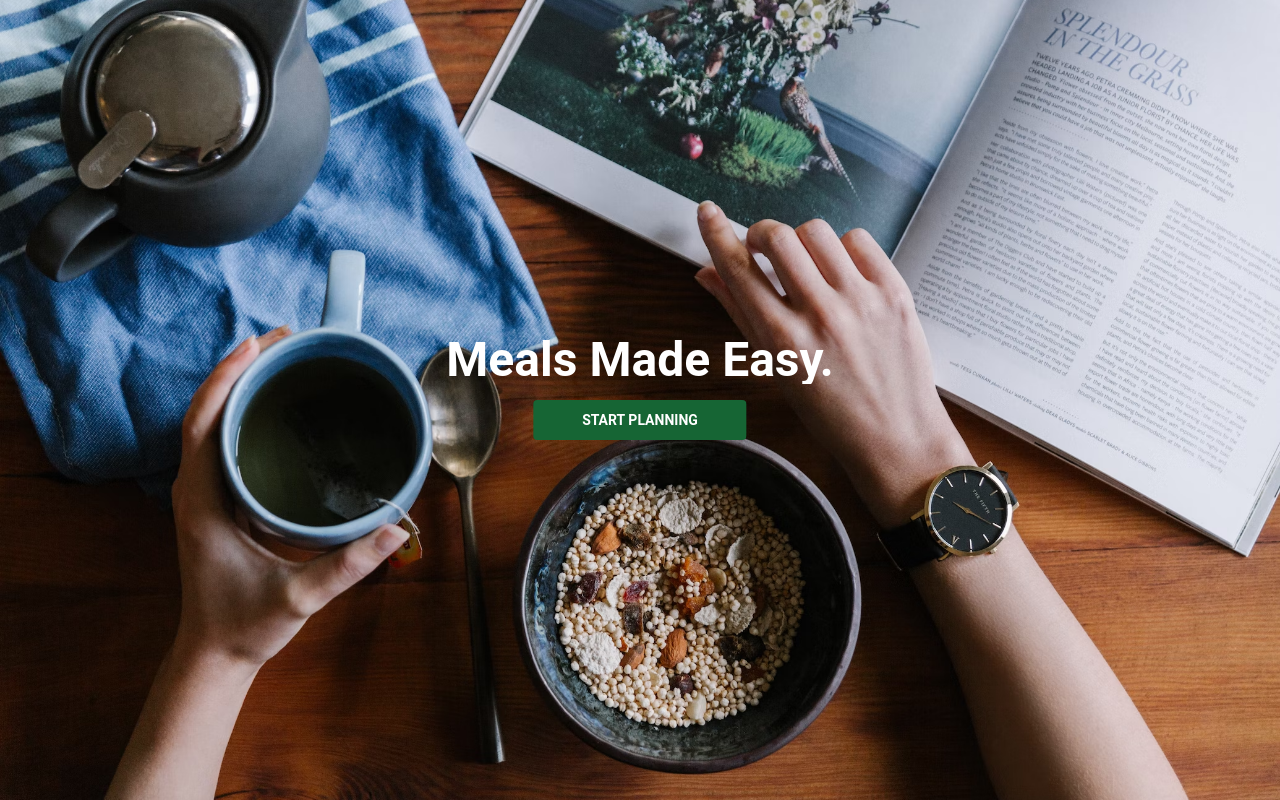
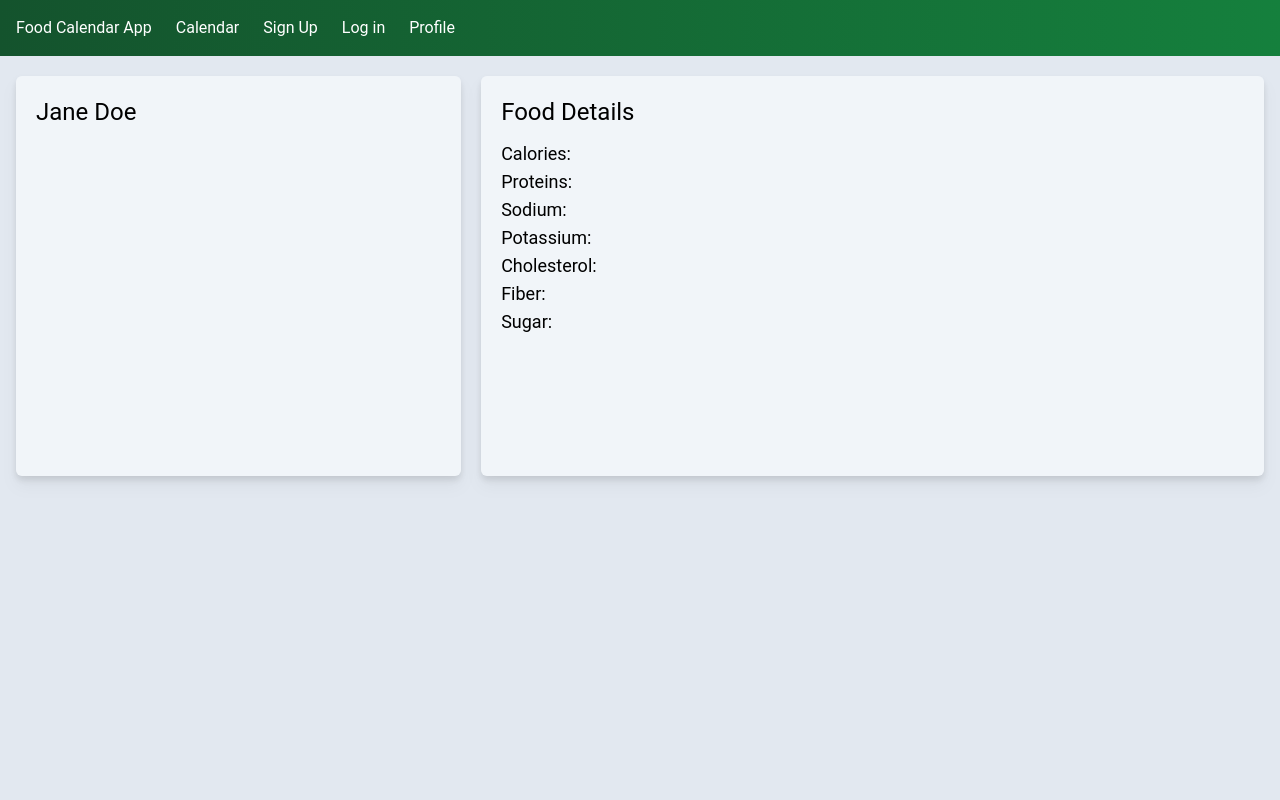
Before and after one commit to food-calendar-app/frontend2, a React (Create React App) app: page /profile in a window 1280 px wide. Shown: the top 800 px of the page. Built offline with nearby package versions, Linux system fonts and the light colour scheme.

Commit message:
add navbar and

```diff
--- a/package.json
+++ b/package.json
@@ -10,6 +10,7 @@
     "dayjs": "^1.11.6",
     "react": "^18.2.0",
     "react-dom": "^18.2.0",
+    "react-router-dom": "^6.4.5",
     "react-scripts": "5.0.1",
     "react-select": "^5.6.1",
     "web-vitals": "^2.1.4"
--- a/src/App.css
+++ b/src/App.css
@@ -49,21 +49,4 @@ body, html {
 
 .mme {
   top: 45%;
-  overflow: hidden; /* Typewriter effect found online, ensures the content is not revealed until the animation */
-  white-space: nowrap; /* Keeps the content on a single line */
-  margin: 0 auto; /* Gives that scrolling effect as the typing happens */
-  animation:
-    typing 3.5s steps(40, end),
-    blink-caret .85s step-end infinite;
 }
-
-/* The typing effect */
-@keyframes typing {
-  from { width: 0 }
-  to { width: 100% }
-}
-
-/* The typewriter cursor effect */
-@keyframes blink-caret {
-  from, to { border-color: transparent }
-}
--- a/src/App.js
+++ b/src/App.js
@@ -5,32 +5,67 @@ import Calendar from "./components/Calendar";
 import SignUp from "./components/SignUp";
 import LogIn from "./components/LogIn";
 import HomePage from "./components/HomePage";
+import { BrowserRouter, Routes, Route, NavLink } from "react-router-dom";
+import Profile from "./components/Profile";
 
+
+function Navigation(props) {
+  return (
+    <div className="container p-4 text-white max-w-full	bg-gradient-to-r from-green-900 to-green-700 drop-shadow-md">
+      <ul class="flex">
+      <li class="mr-6">
+          <NavLink to="/">
+            Food Calendar App
+          </NavLink>
+        </li>
+        <li class="mr-6 hover:text-slate-400">
+          <NavLink to="/calendar">
+            Calendar
+          </NavLink>
+        </li>
+        <li class="mr-6 hover:text-slate-400">
+          <NavLink to="/sign-up">
+            Sign Up
+          </NavLink>
+        </li>
+        <li class="mr-6 hover:text-slate-400">
+          <NavLink to="/login">
+            Log in
+          </NavLink>
+        </li>
+        <li class="mr-6 hover:text-slate-400">
+          <NavLink to="/profile">
+            Profile
+          </NavLink>
+        </li>
+      </ul>
+    </div>
+  )
+}
 function App() {
   return (
-    <div className="App">
-      {/* <header className="App-header">
-        <img src={logo} className="App-logo" alt="logo" />
-        <p>
-          Edit <code>src/App.js</code> and save to reload.
-        </p>
-        <a
-          className="App-link"
-          href="https://reactjs.org"
-          target="_blank"
-          rel="noopener noreferrer"
-        >
-          Learn React
-        </a>
-      </header> */}
+    <BrowserRouter>
+      <Navigation />
+      <div>
+        <div>
+          <Routes>
+            <Route path="/" element={<HomePage />} />
+            <Route path="/calendar" element={<Calendar />} />
+            <Route path="/sign-up" element={<SignUp />} />
+            <Route path="/login" element={<LogIn />} />
+            <Route path="/profile" element={<Profile />} />
+          </Routes>
+        </div>
+      </div>
+    </BrowserRouter>
+    // <div className="App">
 
+    //   <HomePage />
+    //   <SignUp />
+    //   <LogIn />
+    //   <Calendar />
 
-      <HomePage />
-      <SignUp />
-      <LogIn />
-      <Calendar />
-
-    </div>
+    // </div>
   );
 }
 
--- /dev/null
+++ b/src/components/Profile.js
@@ -0,0 +1,22 @@
+import React from "react";
+
+
+export default function Profile() {
+    return (
+        <div className="relative grid grid-rows-1 grid-flow-col gap-4 bg-slate-200 h-screen">
+            <div className="rounded-md bg-slate-100	h-2/4 p-5 ml-4 mr-1 my-5 col-span-3 drop-shadow-lg">
+                <h2 className="text-2xl">Jane Doe</h2>
+            </div>
+            <div className="rounded-md bg-slate-100	h-2/4 p-5 mr-4 my-5 col-span-6 drop-shadow-lg">
+            <h2 className="text-2xl mb-3">Food Details</h2>
+            <p className="text-lg">Calories:</p>
+            <p className="text-lg">Proteins:</p>
+            <p className="text-lg">Sodium:</p>
+            <p className="text-lg">Potassium:</p>
+            <p className="text-lg">Cholesterol:</p>
+            <p className="text-lg">Fiber:</p>
+            <p className="text-lg">Sugar:</p>
+            </div>
+        </div>
+    );
+}
```
Also changed, not shown: src/components/images/df4ab3ca871310bb29510127efc1f328.gif (added), 1 other file (tests, documents, lock files or other folders).
